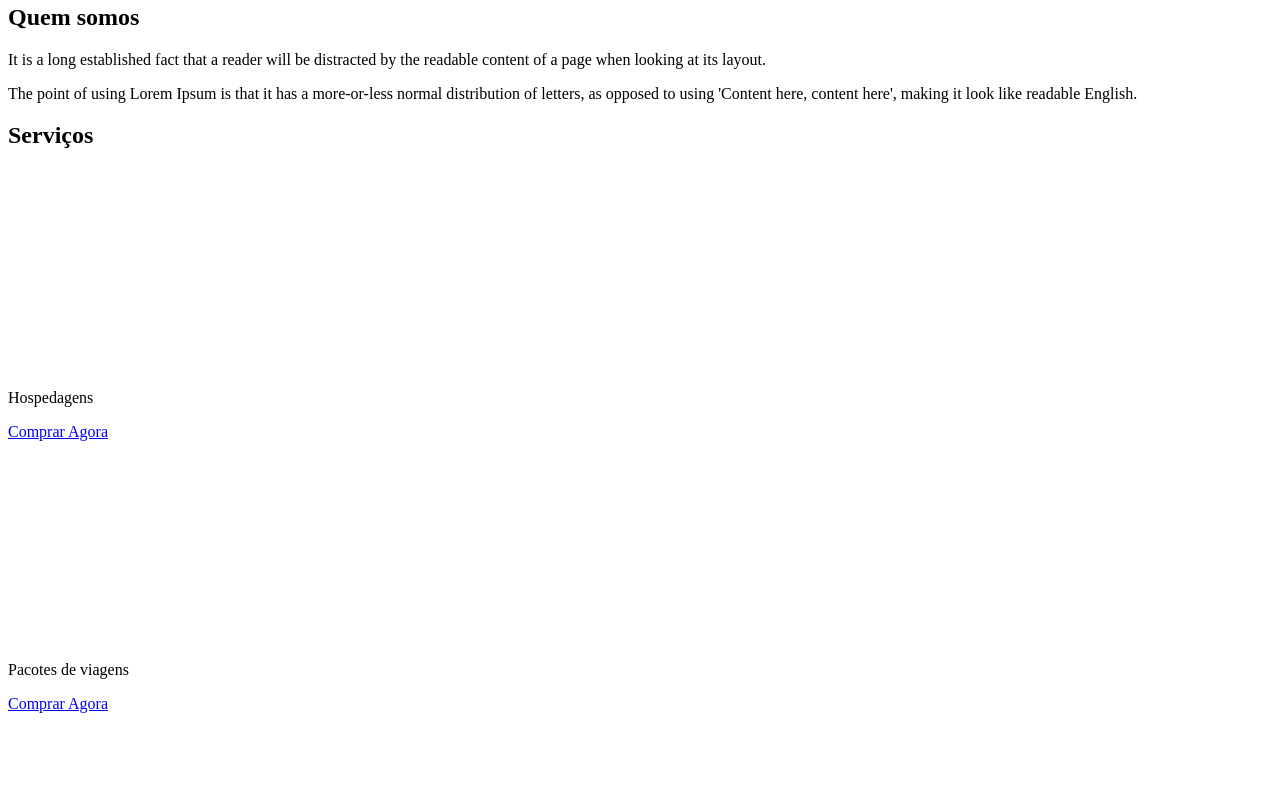
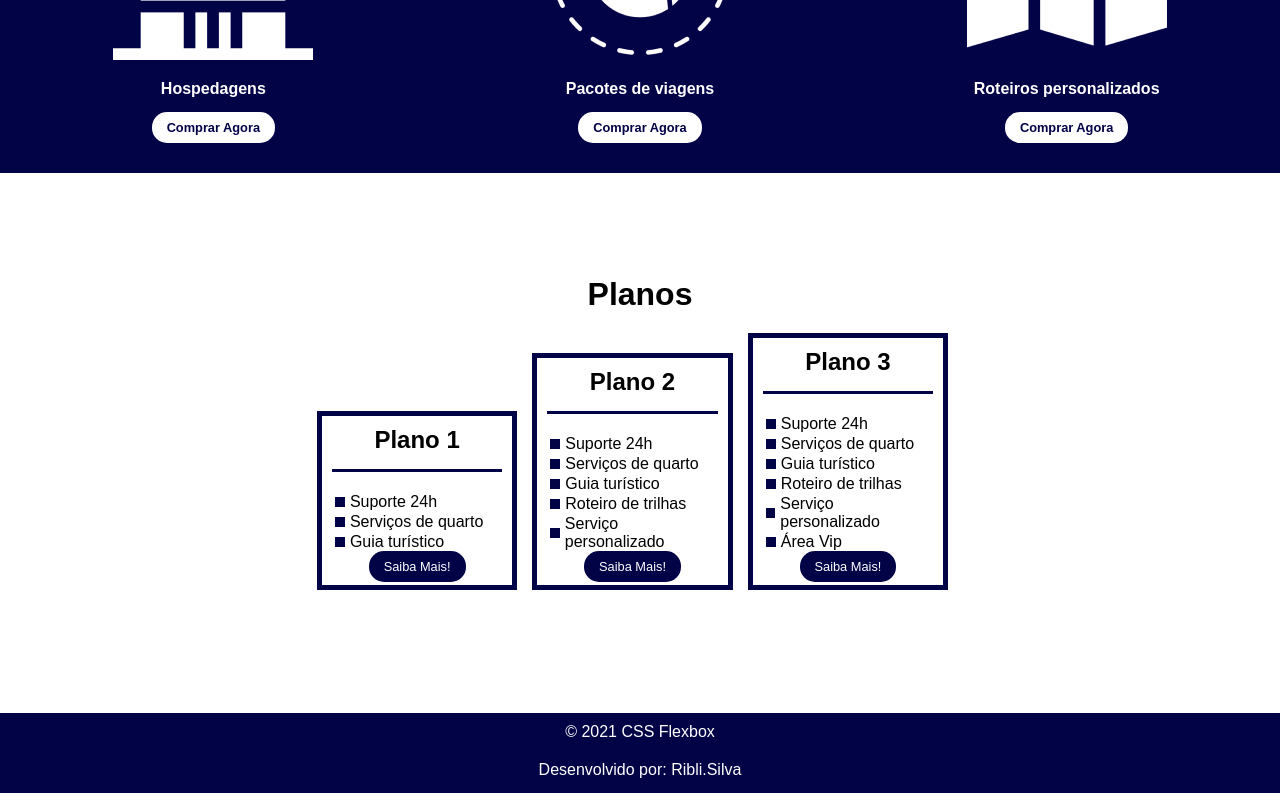
Before and after one commit to Ribli/BootCamp-Santander, a plain HTML site: page 04.Posicionando elementos com FLexbox em CSS/project-flexbox-dio-master/project-flexbox-dio-master/flex-projeto/index.html in a window 1280 px wide. Shown: the part 1100-1900 px from the top of the page. Drawn offline with Linux system fonts and the light colour scheme.

Commit message:
Atividade final do Módulo 04 elementos flexbox Css

```diff
--- a/04.Posicionando elementos com FLexbox em CSS/project-flexbox-dio-master/project-flexbox-dio-master/flex-projeto/index.html
+++ b/04.Posicionando elementos com FLexbox em CSS/project-flexbox-dio-master/project-flexbox-dio-master/flex-projeto/index.html
@@ -7,20 +7,20 @@
     <link rel="stylesheet" href="./style.css">
 </head>
 <body>
-    <header>
+    <header class="flex-container menu">
         <h1>FlexTurismos</h1>
-        <ul>
+        <ul class="flex-container">
             <li><a href="#quem-somos">Quem Somos</a></li>
             <li><a href="#servicos">Serviços</a></li>
             <li><a href="#planos">Planos</a></li>
         </ul>
     </header>
 
-    <div>
-        <div>
-            <h1>Flex <br>Turismos</h1>
+    <div class="flex-container">
+        <div class="flex-container-conteudo">
+            <h1 class="flex-container-turismo">Flex <br>Turismos</h1>
             <p>O melhor serviço para você!</p>
-            <a href="">Saiba Mais!</a>
+            <a class="button" href="#">Saiba Mais!</a>
         </div>
 
         <div>
@@ -28,58 +28,60 @@
         </div>
     </div>
 
-    <div>
+    <div class="flex-container quem-somos">
         <div>
             <img src="./images/1-quem-somos.png" alt="balcão de atendimento">
         </div>
 
-        <div>
+        <div class="container-quem-somos">
             <h2>Quem somos</h2>
             <p>It is a long established fact that a reader will be distracted by the readable content of a page when looking at its layout. </p>
             <p>The point of using Lorem Ipsum is that it has a more-or-less normal distribution of letters, as opposed to using 'Content here, content here', making it look like readable English.</p>
         </div>
     </div>
 
-    <div>
+    <div class="container-servicos">
         <div>
             <h2>Serviços</h2>
         </div>
 
-        <div>
+        <div class="flex-container servico">
             <div>
                 <div><img src="./images/icon-2.png" alt="hospedagens"></div>
                 <p>Hospedagens</p>
-                <a href="#">Comprar Agora</a>
+                <a class="button" href="#">Comprar Agora</a>
             </div>
 
             <div>
                <div><img src="./images/icon-1.png" alt="pacote de viagens"></div>
                <p>Pacotes de viagens</p>
-               <a href="#">Comprar Agora</a>
+               <a class="button" href="#">Comprar Agora</a>
             </div>
 
             <div>
                 <div><img src="./images/icon-3.png" alt="roteiros personalizados"></div>
                 <p>Roteiros personalizados</p>
-                <a href="#">Comprar Agora</a>
+                <a class="button" href="#">Comprar Agora</a>
             </div>
 
         </div>
     </div>
 
-    <div>
+    <div class="flex-container" id="planos">
+        <h2>Planos</h2>
 
-        <div>
-            <h3>Plano 2</h3>
+        <div class="list-planos">
+            <div class="item-plano">
+                <h3>Plano 1</h3>
                 <ul>
                     <li>Suporte 24h</li>
                     <li>Serviços de quarto</li>
                     <li>Guia turístico</li>
                 </ul>
-            <a href="#">Saiba Mais!</a>
+                <a class="button" href="#">Saiba Mais!</a>
             </div>
 
-        <div>
+            <div class="item-plano">
                 <h3>Plano 2</h3>
                 <ul>
                     <li>Suporte 24h</li>
@@ -88,10 +90,10 @@
                     <li>Roteiro de trilhas</li>
                     <li>Serviço personalizado</li>
                 </ul>
-            <a href="#">Saiba Mais!</a>
+                <a class="button" href="#">Saiba Mais!</a>
             </div>
 
-        <div>
+            <div class="item-plano">
                 <h3>Plano 3</h3>
                 <ul>
                     <li>Suporte 24h</li>
@@ -101,13 +103,14 @@
                     <li>Serviço personalizado</li>
                     <li>Área Vip</li>
                 </ul>
-            <a href="#">Saiba Mais!</a>
+                <a class="button" href="#">Saiba Mais!</a>
+            </div>
         </div>
     </div>
 
     <footer>
         <p>&copy; 2021 CSS Flexbox</p>
-        <p>Desenvolvido por: Seu nome aqui dev</p>
+        <p>Desenvolvido por: Ribli.Silva</p>
     </footer>
 </body>
 </html>
--- a/04.Posicionando elementos com FLexbox em CSS/project-flexbox-dio-master/project-flexbox-dio-master/flex-projeto/style.css
+++ b/04.Posicionando elementos com FLexbox em CSS/project-flexbox-dio-master/project-flexbox-dio-master/flex-projeto/style.css
@@ -0,0 +1,174 @@
+*{
+    margin: 0;
+    padding: 0;
+    font-family: Arial, Helvetica, sans-serif;
+
+}
+ul, li, a{
+    list-style: none;
+    text-decoration: none;
+}
+div img{
+    display: block;
+    width: 100%;
+}
+header{
+    background-color: rgb(2, 2, 71);
+    height: 100px;
+    color: white;
+}
+ul li a{
+    color: white;
+    margin: 15px;
+}
+.flex-container{
+    display: flex;
+    align-items: center;
+    text-align: center;
+    justify-content: center;
+}
+.menu{
+    justify-content:space-around;
+}
+.flex-container-turismo{
+    font-size: 48px;
+    color: rgb(2, 2, 71);
+    text-align: left ;
+    margin-bottom: 10px;
+}
+p{
+    margin-bottom: 20px;
+}
+.button{
+    font-size: 80%;
+    padding: 8px 15px;
+    background-color: rgb(2, 2, 71);
+    border-radius: 15px;
+    color: white;
+}
+.container-quem-somos{
+    margin-top: 30px;
+    max-width: 300px;
+}
+.container-quem-somos h2{
+    font-size: 32px;
+    color: rgb(2, 2, 71);
+    margin-bottom: 20px;
+    border-left: 5px solid rgb(2, 2, 71);
+    text-align: left;
+}
+.container-quem-somos p{
+    text-align: left;
+}
+.container-servicos h2{
+    color: white;
+    text-align: center;
+    margin-bottom: 30px;
+    padding-top: 20px;
+    font-size: 32px;
+}
+.servico{
+    justify-content: space-around;
+}
+
+.container-servicos{
+    width: 100%;
+    background-color: rgb(2, 2, 71);
+    height: 400px;
+    margin-bottom: 20px;
+}
+.container-servicos .flex-container img{
+    margin-bottom: 20px;
+}
+.container-servicos .flex-container p{
+    color: white;
+    margin-bottom: 20px;
+    font-weight: bold;
+}
+.container-servicos .flex-container .button{
+    background-color: white;
+    color: rgb(2, 2, 71);
+    font-weight: bold;
+    margin-bottom: 15px;
+}
+#planos{
+    flex-direction: column;
+    min-height: 60vh;
+}
+.list-planos{
+    display: flex;
+    align-items: flex-end;
+    justify-content: center;
+
+}
+.item-plano{
+    flex: 1;
+    border: 5px solid rgb(2, 2, 71);
+    margin-right: 15px;
+    padding: 10px;
+}
+.item-plano h3{
+    font-size: 24px;
+    display: flex;
+    flex-direction: column;
+}
+.item-plano h3::after{
+    content: "";
+    background-color: rgb(2, 2, 71);
+    width: 100%;
+    height: 3px;
+    margin-top: 15px;
+    margin-bottom: 15px;
+}
+.item-plano ul{
+    padding: 5px 2px;
+    display: flex;
+    flex-direction: column;
+}
+.item-plano ul li{
+    display: flex;
+    flex-wrap: nowrap;
+    align-items: center;
+    padding: 1px;
+    text-align: left;
+}
+.item-plano ul li::before{
+    content: "";
+    width: 10px;
+    height: 10px;
+    background-color: rgb(2, 2, 71);
+    margin-right: 5px;
+}
+.flex-container h2{
+    font-size: 32px;
+    margin-bottom: 20px;
+}
+footer{
+    align-items: center;
+    text-align: center;
+    margin-top: 40px;
+    background-color: rgb(2, 2, 71);
+    width: 100%;
+    height: 70px;
+    color: white;
+    padding-top: 10px;
+}
+/* Mobile */
+@media(max-width: 992px){
+    .flex-container {
+        flex-direction: column;
+    }
+    .container-servicos{
+        height: 165vh;
+    }
+    .container-servicos div{
+        margin-bottom: 25px;
+    }
+    .flex-container-conteudo{
+        margin-bottom: 15px;
+    }
+    .quem-somos{
+        flex-direction: column-reverse;
+    }
+
+}
```
Also changed, not shown: 04.Posicionando elementos com FLexbox em CSS/Material de Apoio.txt. Lines whose indentation alone changed are shown as unchanged.
